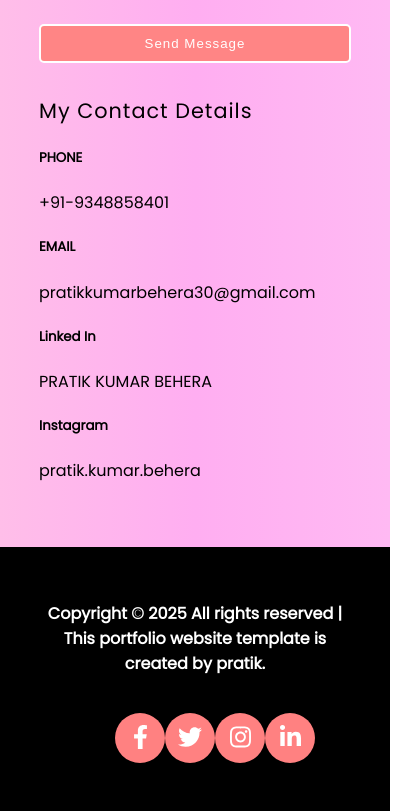
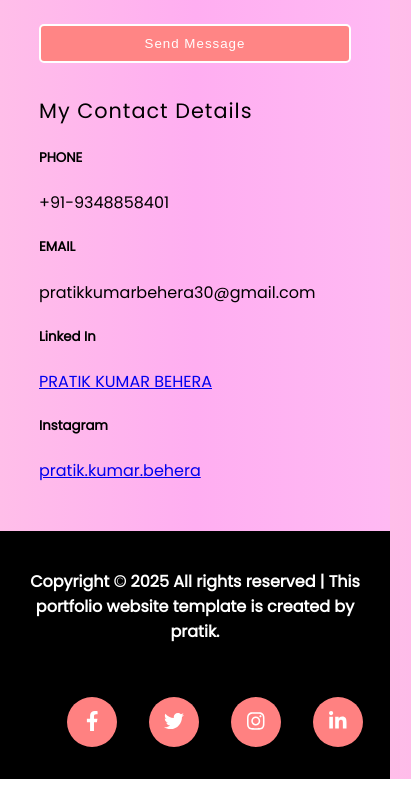
Before and after one commit to pratik3046/PORTFOLIOENIGMA, a plain HTML site: page index.html in a window 390 px wide. Shown: the part 3656-4467 px from the top of the page, 411 px wide, since content can reach past the window. After the commit the page ends 4435 px from the top, so only its background shows below. Drawn offline with Linux system fonts and the light colour scheme.

Commit message:
new update

```diff
--- a/index.html
+++ b/index.html
@@ -190,11 +190,11 @@
                 </div>
                 <div class="details">
                     <h5 class="contact-heading">Linked In</h5>
-                    <p class="contact-text">PRATIK KUMAR BEHERA</p>
+                    <a href="https://www.linkedin.com/in/pratik-kumar-behera-a75aba332/">PRATIK KUMAR BEHERA</a>
                 </div>
                  <div class="details">
                     <h5 class="contact-heading">Instagram</h5>
-                    <p class="contact-text">pratik.kumar.behera</p>
+                    <a href="https://www.instagram.com/pratik.kumar.behera/">pratik.kumar.behera</a>
                 </div>
 
             </div>
--- a/responsive.css
+++ b/responsive.css
@@ -11,21 +11,19 @@
     .menu {
         width: 100%;
         position: absolute;
-        padding-left: 14rem;
-          /* display: flex;
-          flex-direction: row;
-        justify-content: center; */
-        /* right: 0;
-        padding: 0 3rem; */
-        top: 75px;
+        top: 70px;
         background-image: linear-gradient(180deg, #ff9898, #ffa18c, #ffa28d);
         display: none;
         transition: all 0.25s;
+        padding-left: 40%;
 
     }
 
+
+
     .menu .menu-list {
-        flex-direction: column;
+         display: flex;
+         flex-direction: column;
     }
 
     .about {
@@ -88,8 +86,8 @@
         position: absolute;
        display: flex;
        align-items: center;
-
-        top: 75px;
+         padding-left: 30%;
+        top: 70px;
         background-image: linear-gradient(180deg, #ff9898, #ffa18c, #ffa28d);
         display: none;
         transition: all 0.25s;
@@ -169,9 +167,43 @@
 
     .footer-menu {
         padding: 0 2rem;
+       display: block;
+        margin: 0 auto;
+    }
+    .footer {
+        padding: 1rem;
+        text-align: center;
+    }
+    .footer-list-items {
+        display: flex;
+        align-items: center;
+        justify-content: center;
+        height: 40px;
+        width: 40px;
+        margin: 1rem 1rem 0 1rem;
+        border-radius: 50%;
+        background-color: #ff8181;
     }
 
     .footer-list-items {
-        margin: 0;
+        display: flex;
+        align-items: center;
+        justify-content: center;
+        height: 50px;
+        width: 50px;
+        margin: 1rem 1rem 0 1rem;
+        border-radius: 50%;
+        background-color: #ff8181;
     }
 }
+.footer-links {
+        font-size: 20px;
+        color: #fff;
+        text-decoration: none;
+    }
+
+    .social-links {
+        display: flex;
+        align-items: center;
+        justify-content: center;
+    }
--- a/style.css
+++ b/style.css
@@ -327,3 +327,7 @@ body {
 .blue-text {
     color: #363D73;
 }
+::placeholder {
+    color: #ccc;
+    text-align: center;
+}
```
